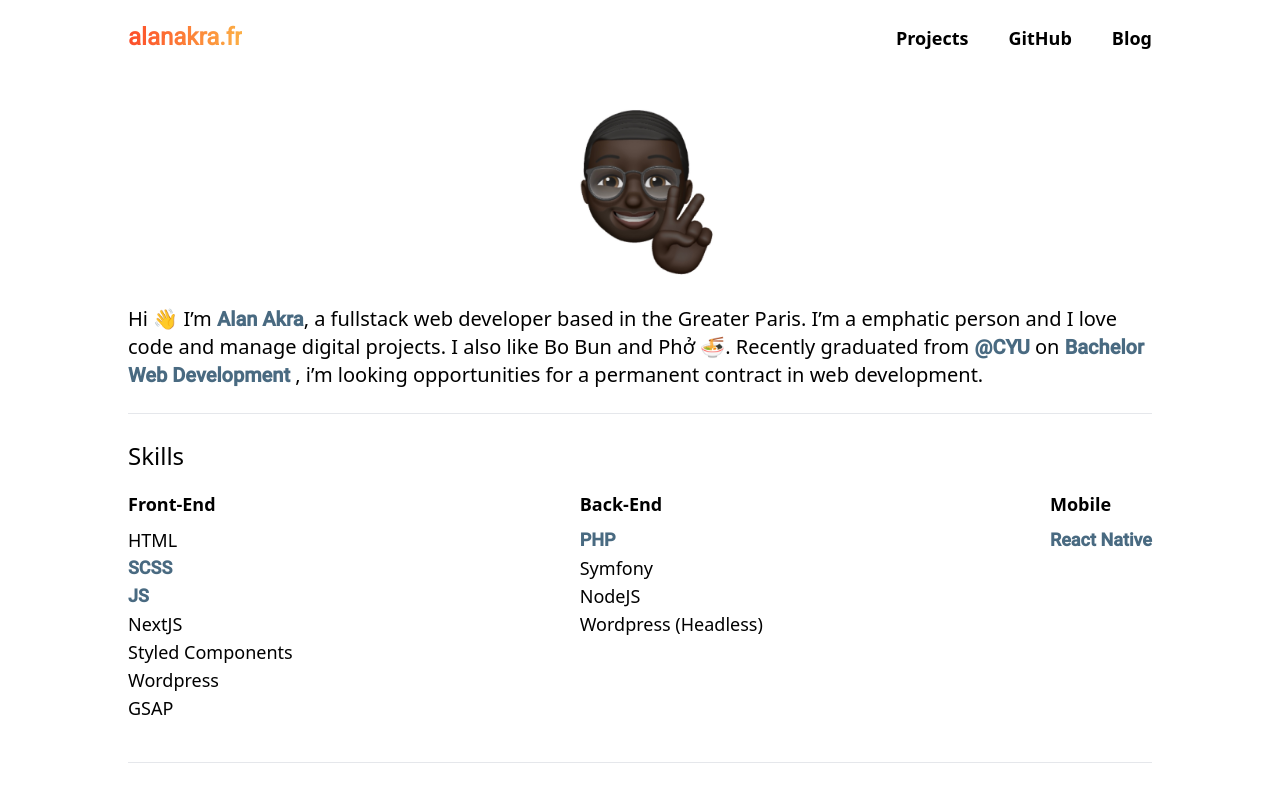
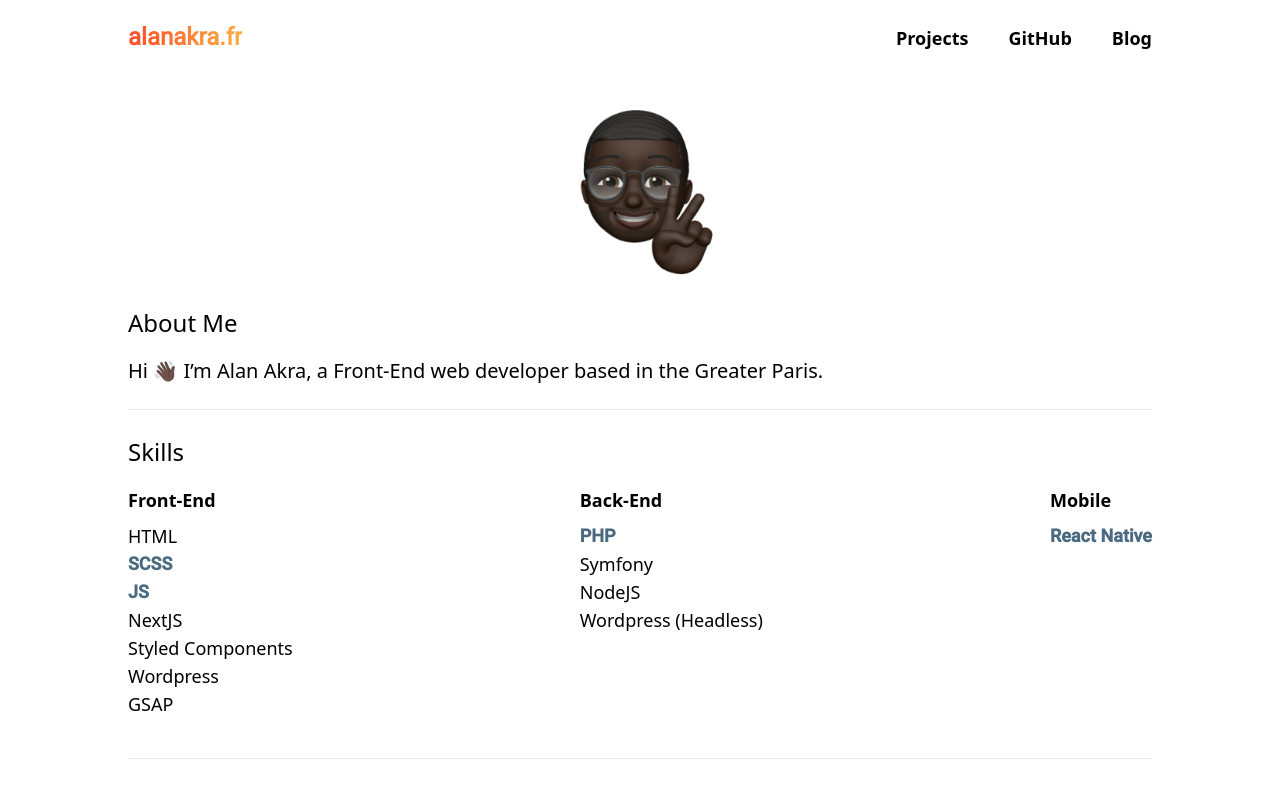
Before and after one commit to alanakra/alan-web, a Next.js app: page / in a window 1280 px wide. Shown: the top 790 px of the page. Built offline with nearby package versions, Linux system fonts and the light colour scheme.

Commit message:
Update text about

```diff
--- a/pages/index.js
+++ b/pages/index.js
@@ -63,7 +63,8 @@ function About() {
       />
     </div>
 
-    <p className="text-xl mb-4">Hi 👋 I’m <a href="https://www.linkedin.com/in/alanakra/" className="link-color">Alan Akra</a>, a fullstack web developer based in the Greater Paris. I’m a emphatic person and I love code and manage digital projects. I also like Bo Bun and Phở 🍜. Recently graduated from <a href="http://cyu.fr" className="link-color">@CYU</a> on <a href="http://lp-dw.fr" className="link-color">Bachelor Web Development</a> , i’m looking opportunities for a permanent contract in web development.</p>
+    <h1 className="subtitle-page">About Me</h1>
+    <p className="text-xl mb-4">Hi 👋🏿 I’m Alan Akra, a Front-End web developer based in the Greater Paris.</p>
 
     <hr/>
 
```
